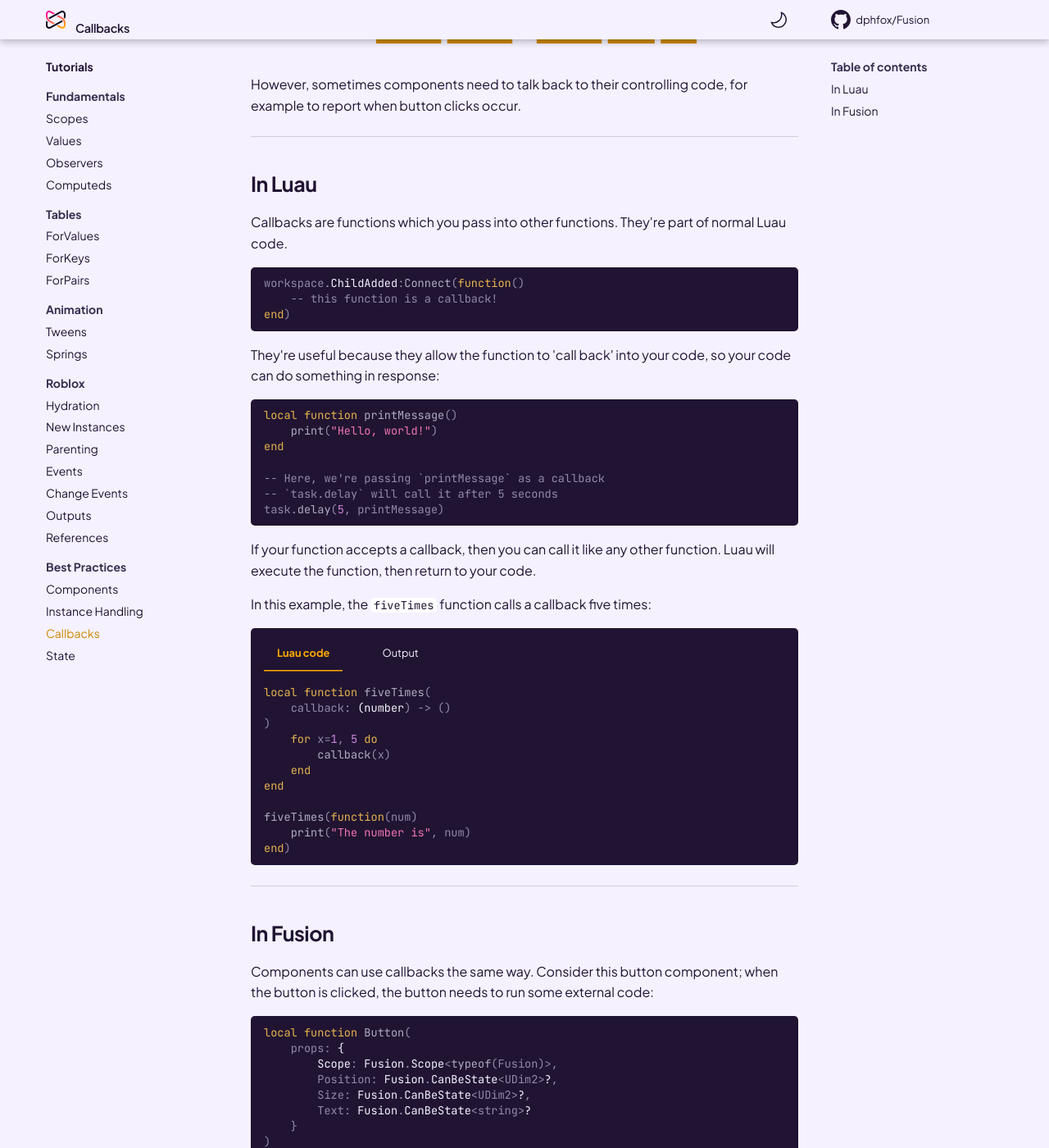
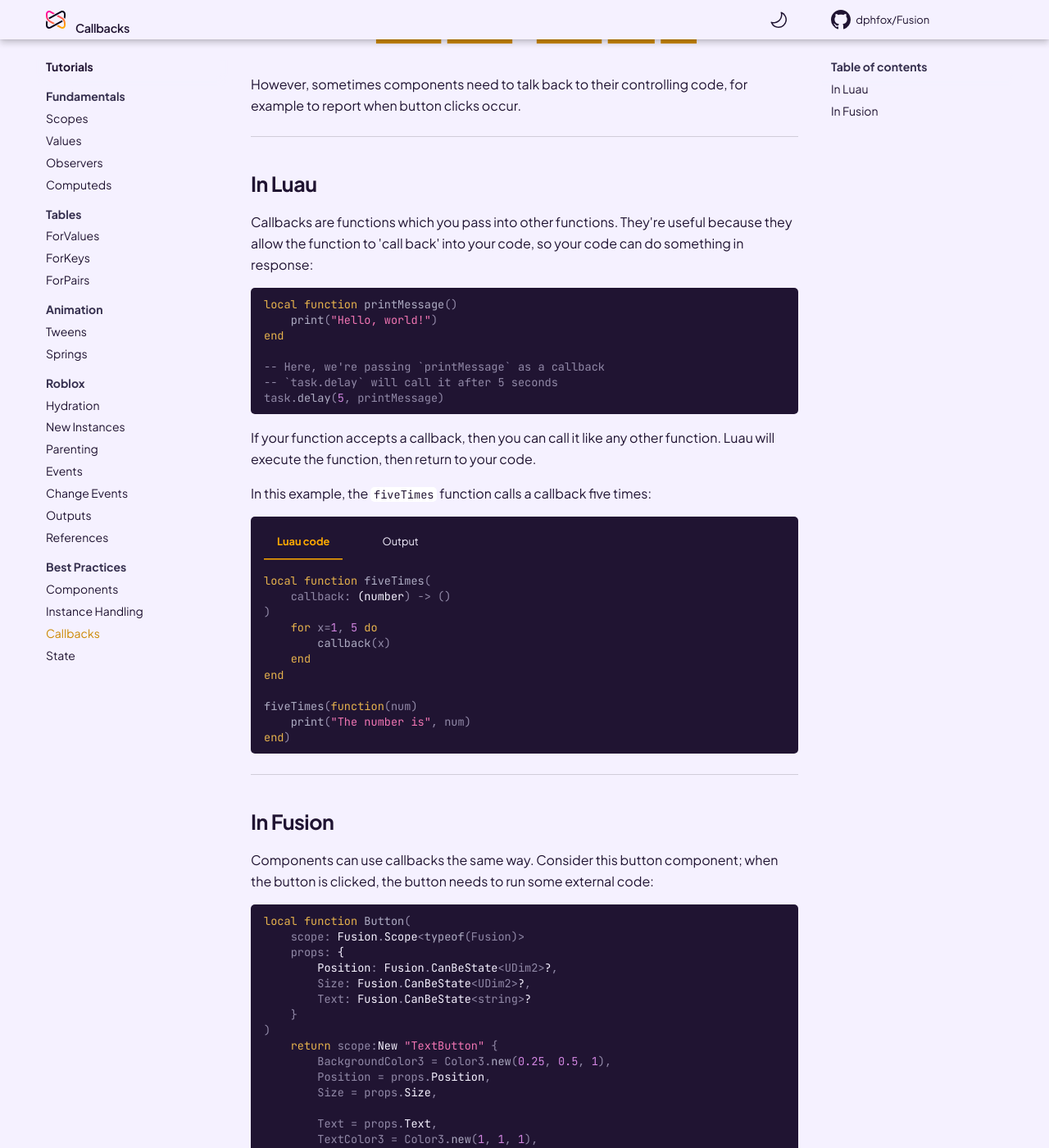
Before and after one commit to dphfox/Fusion, an MkDocs documentation site: the page built from docs/tutorials/components/callbacks.md, in a window 1280 px wide and 1400 px high, scrolled down 464 px. Shown: the whole window at 82% size. Built offline with MkDocs 1.6.1 and Material for MkDocs 9.7.7, drawn with Linux system fonts in a browser that asks for light colours; comment, search, counter and statistics services are not loaded; the version menu is left out; some of the changed text lies outside the part shown.

Commit message:
Update callbacks tutorial to use scopes

````diff
--- a/docs/tutorials/components/callbacks.md
+++ b/docs/tutorials/components/callbacks.md
@@ -11,17 +11,9 @@ example to report when button clicks occur.
 
 ## In Luau
 
-Callbacks are functions which you pass into other functions. They're part of
-normal Luau code.
-
-```Lua
-workspace.ChildAdded:Connect(function()
-    -- this function is a callback!
-end)
-```
-
-They're useful because they allow the function to 'call back' into your code,
-so your code can do something in response:
+Callbacks are functions which you pass into other functions. They're useful
+because they allow the function to 'call back' into your code, so your code can
+do something in response:
 
 ```Lua
 local function printMessage()
@@ -71,16 +63,15 @@ In this example, the `fiveTimes` function calls a callback five times:
 Components can use callbacks the same way. Consider this button component; when
 the button is clicked, the button needs to run some external code:
 
-```Lua hl_lines="18"
+```Lua hl_lines="17"
 local function Button(
+	scope: Fusion.Scope<typeof(Fusion)>
 	props: {
-		Scope: Fusion.Scope<typeof(Fusion)>,
 		Position: Fusion.CanBeState<UDim2>?,
 		Size: Fusion.CanBeState<UDim2>?,
 		Text: Fusion.CanBeState<string>?
 	}
 )
-	local scope = props.Scope
     return scope:New "TextButton" {
         BackgroundColor3 = Color3.new(0.25, 0.5, 1),
         Position = props.Position,
@@ -94,10 +85,10 @@ local function Button(
 end
 ```
 
-It can ask the controlling code to provide a callback in `props`, called OnClick:
+It can ask the controlling code to provide an `OnClick` callback in `props`.
 
-```Lua hl_lines="3-5"
-local button = Button {
+```Lua
+local button = scope:Button {
     Text = "Hello, world!",
     OnClick = function()
         print("The button was clicked")
@@ -109,17 +100,16 @@ Assuming that callback is passed in, the callback can be passed directly into
 `[OnEvent]`, because `[OnEvent]` accepts functions. It can even be optional -
 Luau won't add the key to the table if the value is `nil`.
 
-```Lua hl_lines="7 19"
+```Lua hl_lines="7 18"
 local function Button(
+	scope: Fusion.Scope<typeof(Fusion)>,
 	props: {
-		Scope: Fusion.Scope<typeof(Fusion)>,
 		Position: Fusion.CanBeState<UDim2>?,
 		Size: Fusion.CanBeState<UDim2>?,
 		Text: Fusion.CanBeState<string>?,
 		OnClick: (() -> ())?
 	}
 )
-	local scope = props.Scope
     return scope:New "TextButton" {
         BackgroundColor3 = Color3.new(0.25, 0.5, 1),
         Position = props.Position,
@@ -136,10 +126,10 @@ end
 Alternatively, we can call `props.OnClick` manually, which is useful if you want
 to do your own processing first:
 
-```Lua hl_lines="7 20-24"
+```Lua hl_lines="19-23"
 local function Button(
+	scope: Fusion.Scope<typeof(Fusion)>,
 	props: {
-		Scope: Fusion.Scope<typeof(Fusion)>,
 		Position: Fusion.CanBeState<UDim2>?,
 		Size: Fusion.CanBeState<UDim2>?,
 		Text: Fusion.CanBeState<string>?,
````
Also changed, not shown: other parts of docs/tutorials/components/callbacks.md (+0 -1 lines).
